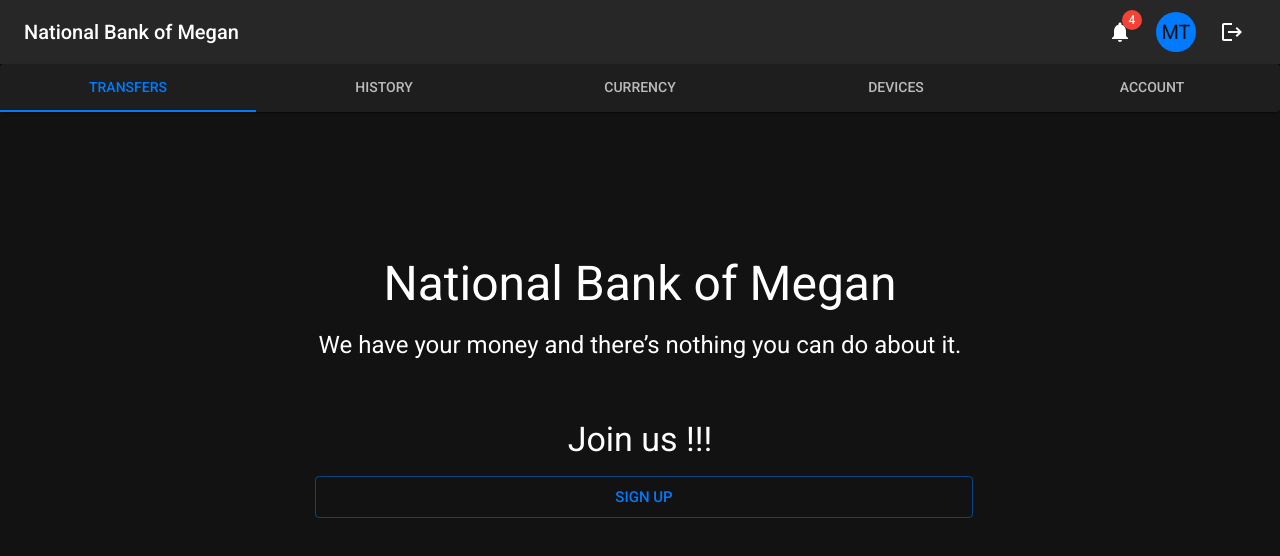
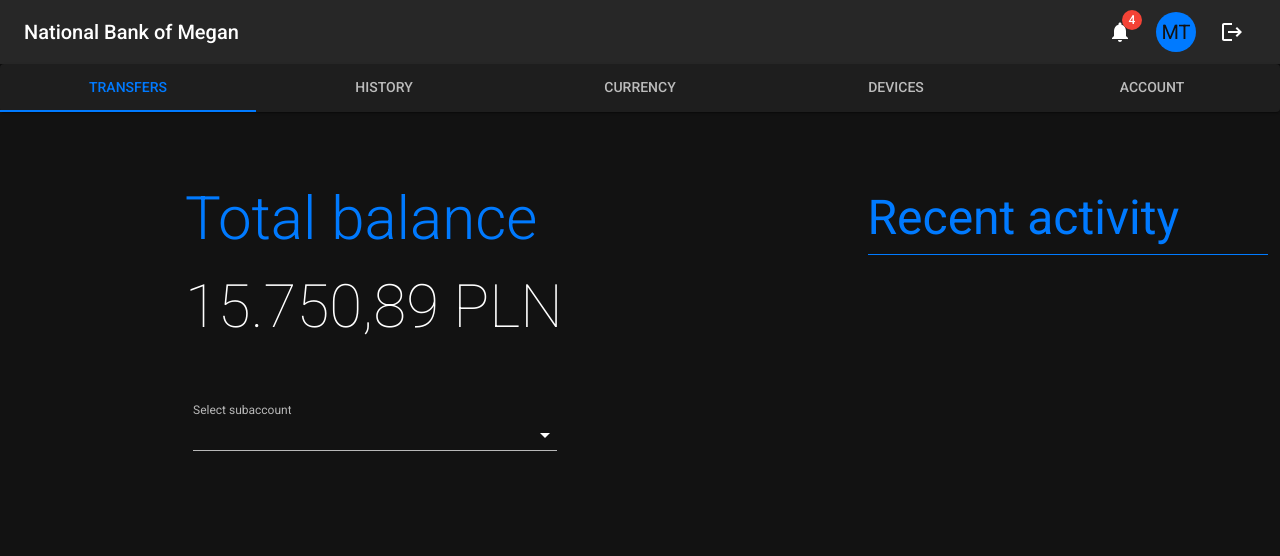
Before and after one commit to National-Bank-of-Megan/secure-bank-web-client, a React (Create React App) app: page /transfers in a window 1280 px wide. Shown: the top 556 px of the page. Built offline with nearby package versions, Linux system fonts and the light colour scheme.

Commit message:
Transfers

```diff
--- a/package.json
+++ b/package.json
@@ -16,6 +16,7 @@
     "@types/react-dom": "^18.0.5",
     "react": "^18.2.0",
     "react-dom": "^18.2.0",
+    "react-router-dom": "^6.3.0",
     "react-scripts": "5.0.1",
     "typescript": "^4.7.4",
     "web-vitals": "^2.1.4"
--- a/src/App.tsx
+++ b/src/App.tsx
@@ -1,17 +1,21 @@
-import React from 'react';
-import {createTheme, CssBaseline, ThemeProvider} from "@mui/material";
+import React from "react";
+import { createTheme, CssBaseline, ThemeProvider } from "@mui/material";
 import Layout from "./components/layout/Layout";
 import MainPage from "./pages/MainPage";
-import LayoutAuthenticated from './components/layout/LayoutAuthenticated';
-import {darkTheme} from "./theme";
-
+import LayoutAuthenticated from "./components/layout/LayoutAuthenticated";
+import { darkTheme } from "./theme";
+import { Route, Routes } from "react-router-dom";
+import TransferPage from "./pages/TransfersPage";
 
 function App() {
   return (
     <ThemeProvider theme={darkTheme}>
       <CssBaseline>
         <LayoutAuthenticated>
-            <MainPage/>
+          <Routes>
+            <Route path="/" element={<MainPage />} />
+            <Route path="/transfers" element={<TransferPage />} />
+          </Routes>
         </LayoutAuthenticated>
       </CssBaseline>
     </ThemeProvider>
--- a/src/components/layout/LayoutAuthenticated.tsx
+++ b/src/components/layout/LayoutAuthenticated.tsx
@@ -6,9 +6,7 @@ export default function LayoutAuthenticated(props :any) {
         <NavbarAuthenticated/>
         <main
             style={{
-                height: "100vh",
-                width: "100%",
-                justifyContent: "center",
+                padding: '70px 140px'
             }}
         >
             {props.children}
--- a/src/index.tsx
+++ b/src/index.tsx
@@ -1,12 +1,13 @@
 import React from 'react';
 import ReactDOM from 'react-dom/client';
+import { BrowserRouter } from 'react-router-dom';
 import App from './App';
 
 const root = ReactDOM.createRoot(
   document.getElementById('root') as HTMLElement
 );
 root.render(
-  <React.StrictMode>
+  <BrowserRouter>
     <App />
-  </React.StrictMode>
+  </BrowserRouter>
 );
--- /dev/null
+++ b/src/pages/TransfersPage.tsx
@@ -0,0 +1,85 @@
+import {
+  Box,
+  Container,
+  FormControl,
+  Grid,
+  InputLabel,
+  MenuItem,
+  Select,
+  Typography,
+} from "@mui/material";
+import { color } from "@mui/system";
+
+const TransferPage = () => {
+  return (
+    <Grid
+      rowSpacing={2}
+      container
+      sx={{
+        justifyContent: "center",
+        alignItems: "center",
+        paddingLeft: "45px",
+      }}
+    >
+      <Grid item xs={6}>
+        <Typography variant="h2" color="primary.main">
+          Total balance
+        </Typography>
+      </Grid>
+      <Grid item xs={6}>
+        <Box
+          sx={{
+            width: "400px",
+            marginLeft: "205px",
+          }}
+        >
+          <Typography
+            variant="h3"
+            color="primary.main"
+            sx={{
+              borderBottom: 1,
+              borderColor: "primary.main",
+              padding: "8px 0",
+            }}
+          >
+            Recent activity
+          </Typography>
+        </Box>
+      </Grid>
+      <Grid item xs={6}>
+        <Box
+          sx={{
+            display: "flex",
+            flexDirection: "column",
+            width: "380px",
+          }}
+        >
+          <Typography variant="h2" fontWeight="200">
+            15.750,89 PLN
+          </Typography>
+          <FormControl variant="standard" sx={{ m: 1, minWidth: 120, marginTop: "60px" }}>
+            <InputLabel id="demo-simple-select-standard-label">
+              Select subaccount
+            </InputLabel>
+            <Select
+              labelId="demo-simple-select-standard-label"
+              id="demo-simple-select-standard"
+              value="age"
+              label="Age"
+            >
+              <MenuItem value="$ 1200.99">
+                <em>None</em>
+              </MenuItem>
+              <MenuItem value={10}>Ten</MenuItem>
+              <MenuItem value={20}>Twenty</MenuItem>
+              <MenuItem value={30}>Thirty</MenuItem>
+            </Select>
+          </FormControl>
+        </Box>
+      </Grid>
+      <Grid item xs={6}></Grid>
+    </Grid>
+  );
+};
+
+export default TransferPage;
--- a/src/styles/ButtonStyles.ts
+++ b/src/styles/ButtonStyles.ts
@@ -5,9 +5,7 @@ const buttonStyles = {
     },
     "&.MuiButton-outlined":{
         color : "primary.main",
-
     },
-
 }
 
 export default buttonStyles;
```
Also changed, not shown: src/components/layout/Layout.tsx (+5 -5 lines), 1 other file (tests, documents, lock files or other folders). Lines whose indentation alone changed are shown as unchanged.
